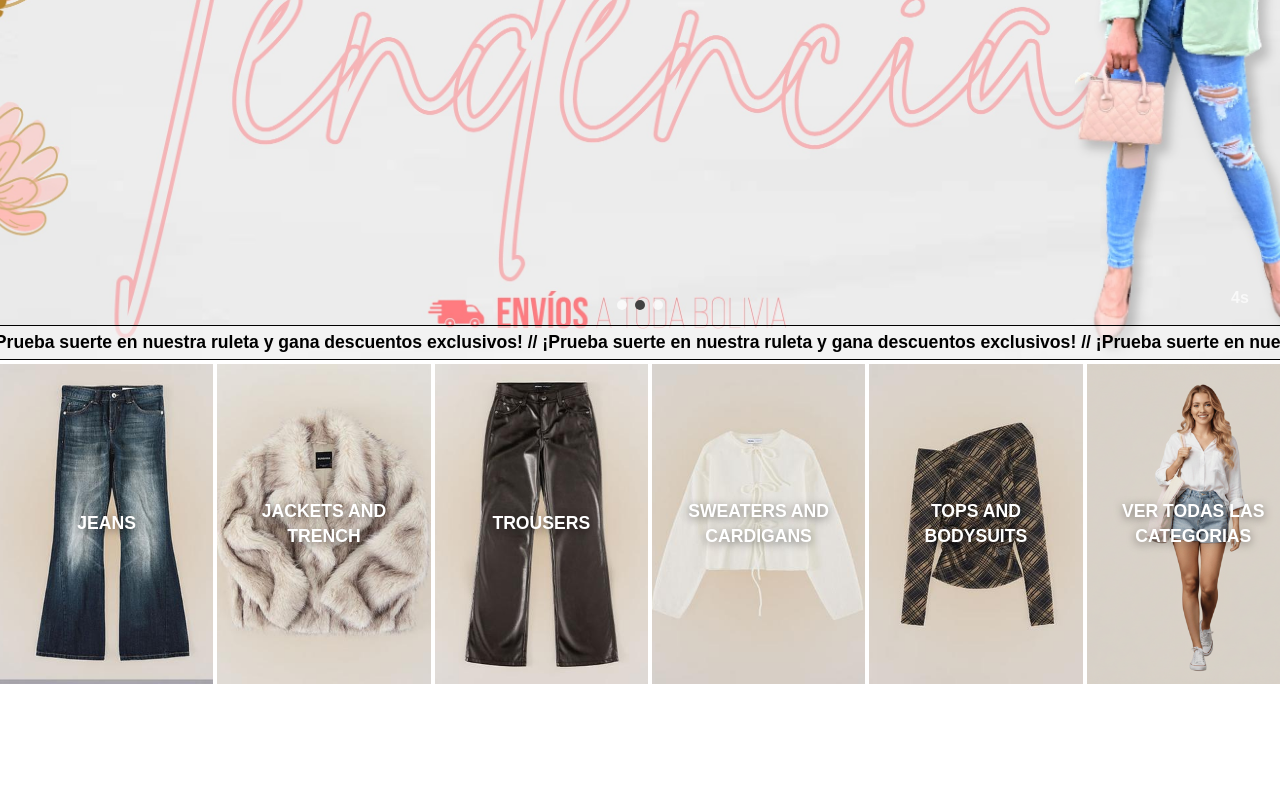
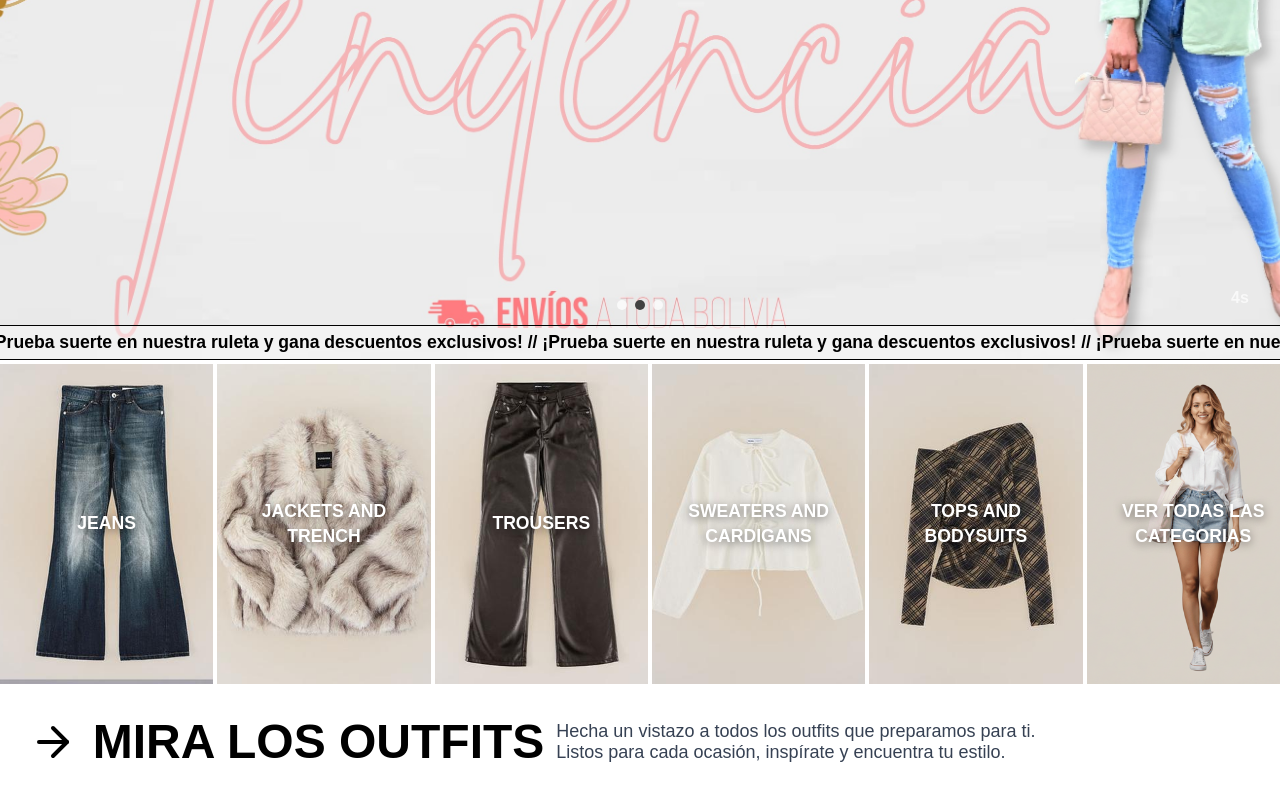
Before and after one commit to moneroboliviainfo/Frontend-Webpage, a Next.js app: page /women in a window 1280 px wide. Shown: the part 320-1120 px from the top of the page. Before the commit the page ends 1004 px from the top, so only its background shows below. Built offline with nearby package versions, Linux system fonts and the light colour scheme; no server answers.

Commit message:
feat: add the outfit title

```diff
--- a/src/app/PageContainer.tsx
+++ b/src/app/PageContainer.tsx
@@ -4,6 +4,7 @@ import React, { useEffect, useState } from 'react';
 import ImageSlider from '@/components/ImageSlider/ImageSlider';
 import NewsRoulette from '@/components/NewsRoulette';
 import CategorySliderWithImages from '@/components/CategorySliderWithImages';
+import { FiArrowRight } from 'react-icons/fi';
 
 // Slides for each mode
 const horSlides = [
@@ -43,6 +44,54 @@ const PageContainer: React.FC = () => {
       <div>
         <CategorySliderWithImages />
       </div>
+      <div
+        className="w-full"
+        style={
+          isMobile
+            ? { paddingTop: '0.5rem', paddingBottom: '0.5rem' }
+            : { padding: '2rem 1rem' }
+        }
+      >
+        <div className="flex flex-col md:flex-row items-start md:items-center w-full">
+          {/* Title column */}
+          <div className="flex items-center" style={{ paddingLeft: '0.3rem' }}>
+            <h1
+              className="font-bold flex items-center gap-2 whitespace-nowrap"
+              style={{
+                fontSize: isMobile ? '2rem' : '3rem',
+                fontWeight: 'bold',
+                lineHeight: 1.1,
+              }}
+            >
+              <FiArrowRight
+                style={
+                  isMobile
+                    ? { width: '2.5rem', height: '3rem', fontWeight: 'bold' }
+                    : { width: '4rem', height: '3rem', fontWeight: 'bold' }
+                }
+              />
+              MIRA LOS OUTFITS
+            </h1>
+          </div>
+          {/* Subtitle column */}
+          <div className="flex items-center" style={{ paddingLeft: '0.75rem' }}>
+            <span
+              className="text-base md:text-lg text-gray-700 font-normal mt-2 md:mt-0"
+              style={{ lineHeight: 1.2 }}
+            >
+              Hecha un vistazo a todos los outfits que preparamos para ti.
+              {isMobile ? (
+                'Listos para cada ocasión, inspírate y encuentra tu estilo.'
+              ) : (
+                <>
+                  <br />
+                  Listos para cada ocasión, inspírate y encuentra tu estilo.
+                </>
+              )}
+            </span>
+          </div>
+        </div>
+      </div>
     </React.Fragment>
   );
 };
```
